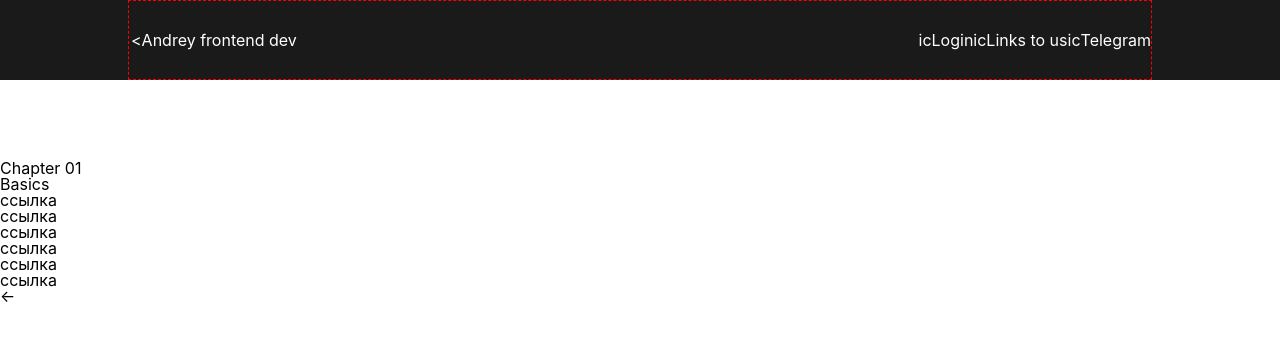
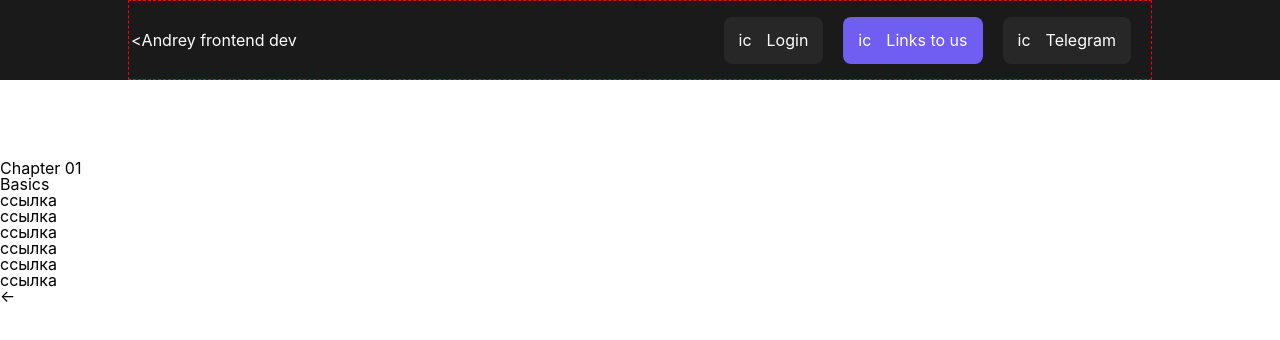
Before and after one commit to JaredNil/prtf-jared-bozhenkov, a React (Create React App) app: page / in a window 1280 px wide. Shown: the top 340 px of the page. Built offline with nearby package versions, Linux system fonts and the light colour scheme.

Commit message:
header btn review

```diff
--- a/package.json
+++ b/package.json
@@ -10,8 +10,10 @@
 		"@types/node": "^16.18.18",
 		"@types/react": "^18.0.28",
 		"@types/react-dom": "^18.0.11",
+		"node-sass": "^7.0.3",
 		"react": "^18.2.0",
 		"react-dom": "^18.2.0",
+		"react-icons": "^4.8.0",
 		"react-router-dom": "^6.9.0",
 		"react-scripts": "5.0.1",
 		"typescript": "^4.9.5",
--- a/src/ApplicationPage.tsx
+++ b/src/ApplicationPage.tsx
@@ -7,9 +7,9 @@ import SomeSection from './components/someSection/someSection';
 const ApplicationPage: React.FC = (props) => {
 
 	const headerButtonData: buttonDataType = [
-		{ theme: 'dark', text: 'Login' },
-		{ theme: 'dark', text: 'Links to us' },
-		{ theme: 'dark', text: 'Telegram' },
+		{ theme: 'dark', text: 'Login', to: '/login' },
+		{ theme: 'purple', text: 'Links to us', to: '/' },
+		{ theme: 'dark', text: 'Telegram', to: '/' },
 	]
 
 	return (
--- a/src/components/app.module.css
+++ b/src/components/app.module.scss
@@ -1,4 +1,4 @@
-.container{
+.container {
 	width: 80vw;
 	border: 0.2mm dashed red;
 }
--- a/src/components/button/Button.tsx
+++ b/src/components/button/Button.tsx
@@ -1,17 +1,33 @@
-import React from 'react';
+import React, { useRef } from 'react';
 import { buttonData } from '../../types';
 
-import classes from '../header/header.module.css'
+import classes from '../header/header.module.scss'
 
 
 const Button: React.FC<buttonData> = (props) => {
+	const buttonRef = useRef<HTMLDivElement | any>('s')
+
+	const mouseUpHandler = () => {
+		buttonRef.current.children[0].classList.add(classes.button__hover_mouseMove)
+	}
+
+	const mouseDownHandler = () => {
+		buttonRef.current.children[0].classList.remove(classes.button__hover_mouseMove)
+		buttonRef.current.children[0].classList.toggle(classes.button__hover_mouseStart)
+		buttonRef.current.children[0].classList.toggle(classes.button__hover_mouseEnd)
+	}
+
 	return (
-		<div className={classes.button}>
-			<div className={`${classes.button__container} ${classes[props.theme]}`}>
-				<div className="button__icon">ic</div>
-				<div className="text">{props.text}</div>
+		<div className={classes.button} >
+			<div ref={buttonRef}
+				className={`${classes.button__container} ${classes[props.theme]}`}
+				onMouseMove={mouseUpHandler} onMouseLeave={mouseDownHandler}
+			>
+				<span className={classes.button__hover + ' ' + classes.button__hover_mouseStart}></span>
+				<div className={classes.button__icon}>ic</div>
+				<div className={classes.button__text}>{props.text}</div>
 			</div>
-		</div>
+		</div >
 	);
 };
 
--- a/src/components/header/Header.tsx
+++ b/src/components/header/Header.tsx
@@ -2,8 +2,8 @@ import React from 'react';
 import { Link } from 'react-router-dom'
 import { headerStateI } from '../../types';
 import Button from './../button/Button';
-import classes from './header.module.css';
-import classesApp from '../app.module.css'
+import classes from './header.module.scss';
+import classesApp from '../app.module.scss'
 
 const Header: React.FC<headerStateI> = (props) => {
 
@@ -19,7 +19,11 @@ const Header: React.FC<headerStateI> = (props) => {
 				</Link>
 				<div className={classes.buttons}>
 					{props.headerButtonData.map((btn, i) => {
-						return <Button key={i} theme={btn.theme} text={btn.text} />
+						return (
+							<Link to={btn.to} key={i}>
+								<Button theme={btn.theme} text={btn.text} />
+							</Link>
+						)
 					})}
 				</div>
 			</div>
--- a/src/components/header/header.module.css
+++ /dev/null
@@ -1,45 +0,0 @@
-.header{
-	background-color: #1a1a1a;
-	width: 100vw;
-	max-height: 80px;
-	min-height: 80px;
-	display: flex;
-	justify-content: center;
-	align-items: center;
-}
-
-.header * {
-	color: #fff;
-}
-
-.header__container{
-	display: flex;
-	justify-content: space-between;
-	align-items: center;
-	height: 80px;
-
-}
-
-.logo{
-	display: flex;
-	padding: 6px 2px;
-
-}
-.logo .logo__picture{
-
-
-}
-.logo .logo__text{
-
-}
-
-.buttons{
-	display: flex;
-}
-
-.button{
-	display: flex;
-}
-.button .button__container{
-	display: flex;
-}
--- /dev/null
+++ b/src/components/header/header.module.scss
@@ -0,0 +1,98 @@
+.header {
+	background-color: #1a1a1a;
+	width: 100vw;
+	max-height: 80px;
+	min-height: 80px;
+	display: flex;
+	justify-content: center;
+	align-items: center;
+	* {
+		color: #fff;
+	}
+}
+
+.header__container {
+	display: flex;
+	justify-content: space-between;
+	align-items: center;
+	height: 80px;
+}
+
+.logo {
+	display: flex;
+	padding: 6px 2px;
+	.logo .logo__picture {
+	}
+	.logo .logo__text {
+	}
+}
+
+.buttons {
+	display: flex;
+}
+
+.button {
+	display: flex;
+	margin-right: 20px;
+
+	position: relative;
+	z-index: 100;
+}
+
+.button__container {
+	position: relative;
+	overflow: hidden;
+	z-index: 101;
+
+	display: flex;
+	justify-content: space-around;
+	align-items: center;
+	height: 47px;
+	border-radius: 8px;
+
+	cursor: pointer;
+}
+.dark {
+	background-color: #272727;
+}
+.purple {
+	background-color: #705df2;
+}
+
+.button__hover {
+	content: "";
+	position: absolute;
+	top: 0;
+	height: 100%;
+	background-color: rgba(91, 91, 91, 0.472);
+	transition: left 0.4s ease-in 0s, width 1s ease-in 0s;
+
+	transform: translate(-50%);
+}
+
+.button__hover_mouseStart {
+	left: -50%;
+	width: 100%;
+}
+.button__hover_mouseEnd {
+	left: 150%;
+	width: 100%;
+}
+.button__hover_mouseMove {
+	left: 50%;
+	width: 100%;
+}
+
+.button__icon {
+	position: relative;
+	z-index: 150;
+	margin: 0 15px;
+	pointer-events: none;
+}
+
+.button__text {
+	position: relative;
+	z-index: 150;
+	margin-right: 15px;
+	pointer-events: none;
+}
--- a/src/types.ts
+++ b/src/types.ts
@@ -5,5 +5,5 @@ export interface headerStateI {
 	headerButtonData: buttonDataType
 }
 
-export type buttonDataType = { theme: string, text: string }[]
+export type buttonDataType = { theme: string, text: string, to: string }[]
 export type buttonData = { theme: string, text: string }
```
Also changed, not shown: 1 other file (tests, documents, lock files or other folders).
